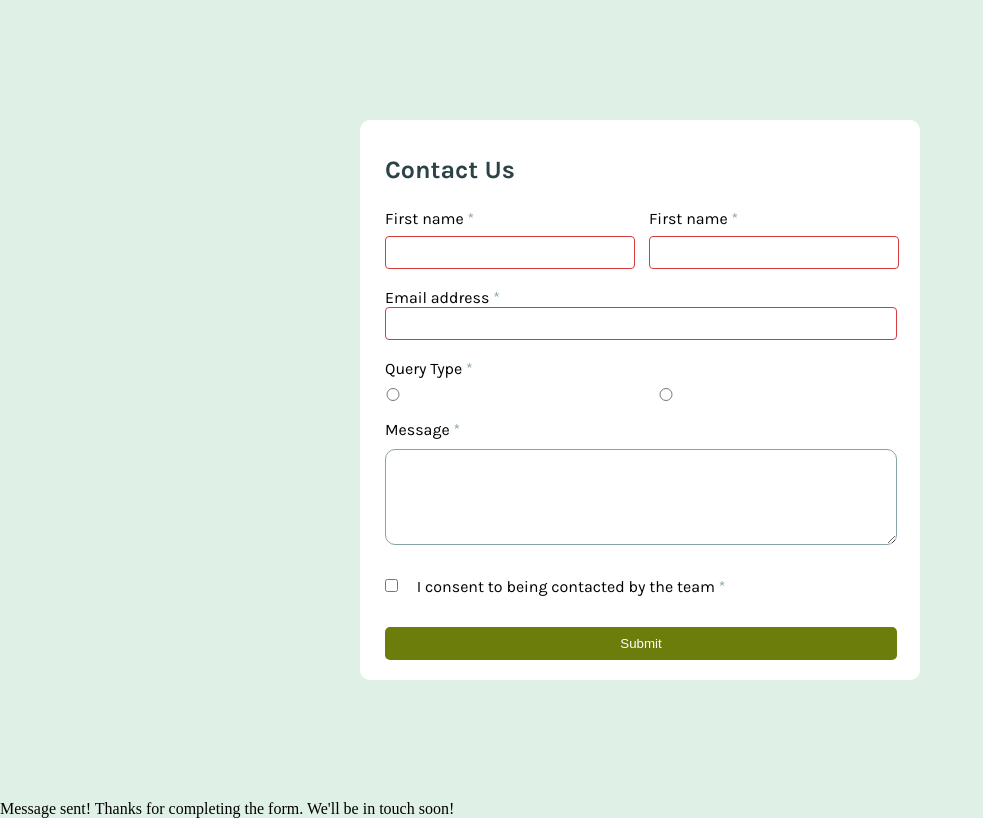
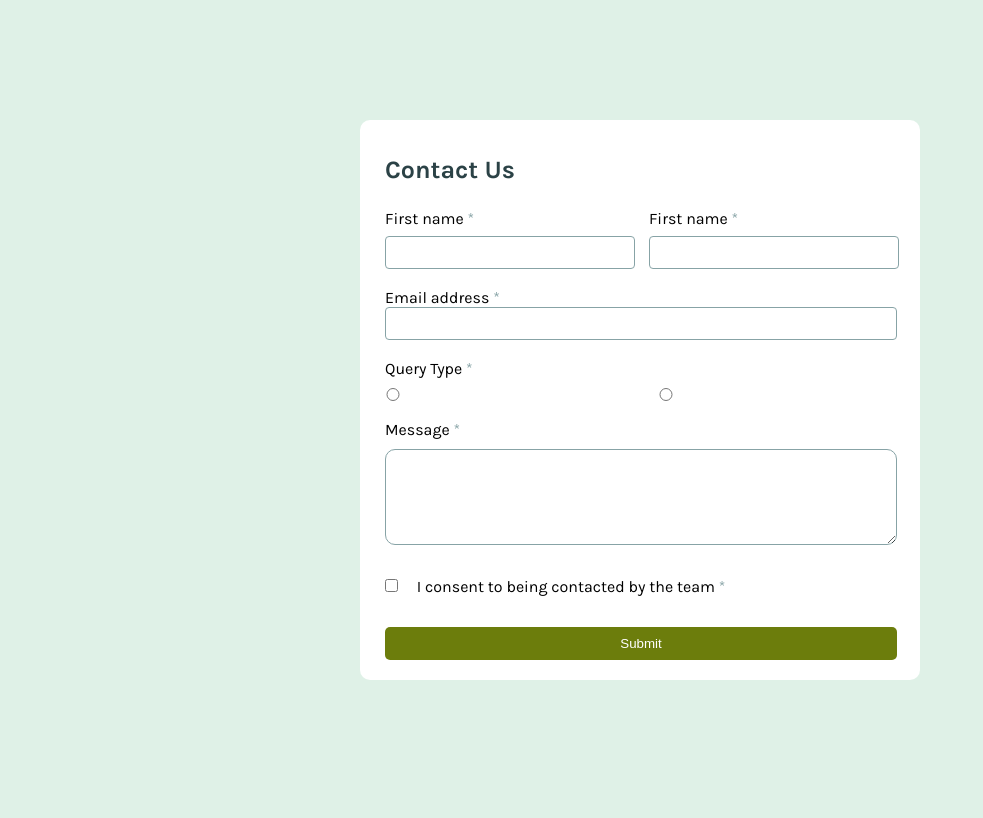
Before and after one commit to MikeZuck1/ContactForm, a website: page public/index.html in a window 1280 px wide. Shown: the whole page, without its empty margins (0-983 px from the left). Drawn offline with Linux system fonts and the light colour scheme.

Commit message:
I worked on script.js file + I added a css file for validation inputs.

```diff
--- a/public/index.html
+++ b/public/index.html
@@ -38,16 +38,11 @@
 
           <form action="" id="contactForm">
             <!-- Form elements will go here -->
+
             <div class="f-name-l-name">
               <div class="f-name">
                 <label for="name">First name <span>*</span></label>
-                <input
-                  type="text"
-                  id="first-name"
-                  name="name"
-                  required
-                  pattern="banane|cerise"
-                />
+                <input type="text" id="first-name" name="name" required />
               </div>
 
               <div class="l-name">
@@ -63,12 +58,14 @@
 
             <div class="query-type">
               <!-- GENERAL ENQUIRY SECTION -->
+
               <div class="enquery">
                 <label for="name">Query Type <span>*</span></label>
                 <input type="radio" id="enquiry" name="name" required />
               </div>
 
               <!-- GENERAL ENQUIRY SECTION -->
+
               <div class="request">
                 <label for="name" class="transparent-label"
                   >Query Type <span>*</span></label
@@ -87,11 +84,12 @@
                 required
                 minlength="10"
                 maxlength="50"
-                >
+              >
               </textarea>
             </div>
 
             <!-- CONSENT TEXT SECTION -->
+
             <div class="consent">
               <label class="custom-checkbox">
                 <input
@@ -115,10 +113,6 @@
       </div>
     </main>
 
-    <div class="message" id="submitMessage">
-      Message sent! Thanks for completing the form. We'll be in touch soon!
-    </div>
-
     <!-- LINK TO JS FILE -->
     <script src="/src/script.js"></script>
   </body>
--- a/src/script.js
+++ b/src/script.js
@@ -1,6 +1,6 @@
 document.getElementById('contactForm').addEventListener('submit', function(event) {
     event.preventDefault(); // Empêche l'envoi réel du fonrmulaire.
-    document.getElementById('submitMessage').style.display = 'block';
+    // document.getElementById('submitMessage').style.display = 'block';
 
     let firstName = document.getElementById('first-name');
     let lastName = document.getElementById('last-name');
@@ -38,6 +38,3 @@ document.getElementById('contactForm').addEventListener('submit', function(event
         password.value = "";
     }
 });
-
-div.classList.remove('foo');
-div.classList.add("anotherClass");
--- a/styles/validationsForm.css
+++ b/styles/validationsForm.css
@@ -28,10 +28,10 @@
 
 /* FORM VALIDATION SECTION */
 
-input:valid { /* WHEN THE INPUT IS VALID */
-    border: 1px solid var(--color-sixth-color);
-}
+/*  input:valid { /* WHEN THE INPUT IS VALID */
+    /* border: 1px solid var(--color-sixth-color);
+} */
 
-input:invalid { /* WHEN THE INPUT IS INVALID */
+/* input:invalid { /* WHEN THE INPUT IS INVALID
     border: 1px solid var(--color-third-color);
-}
+}  */
```
